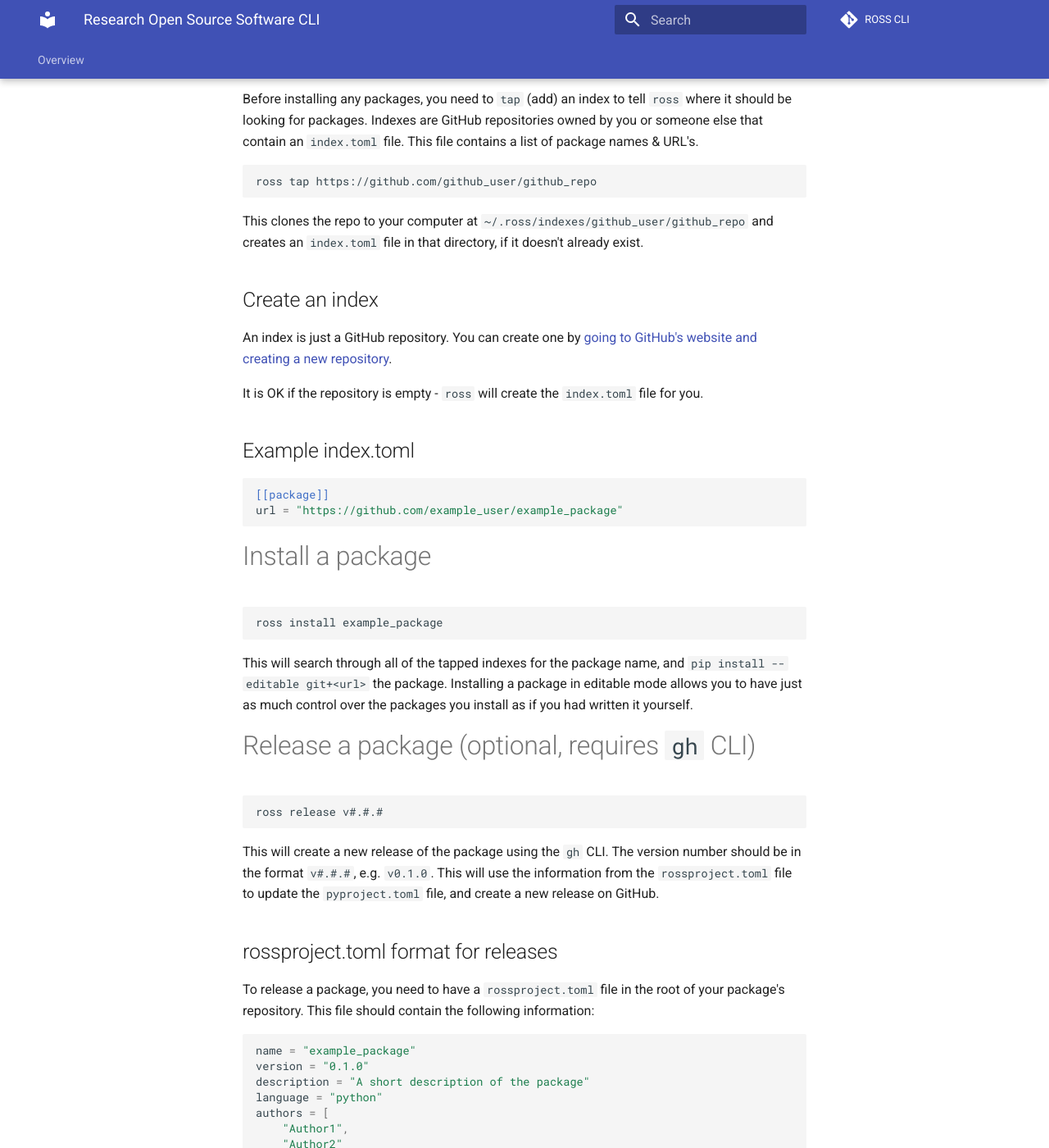
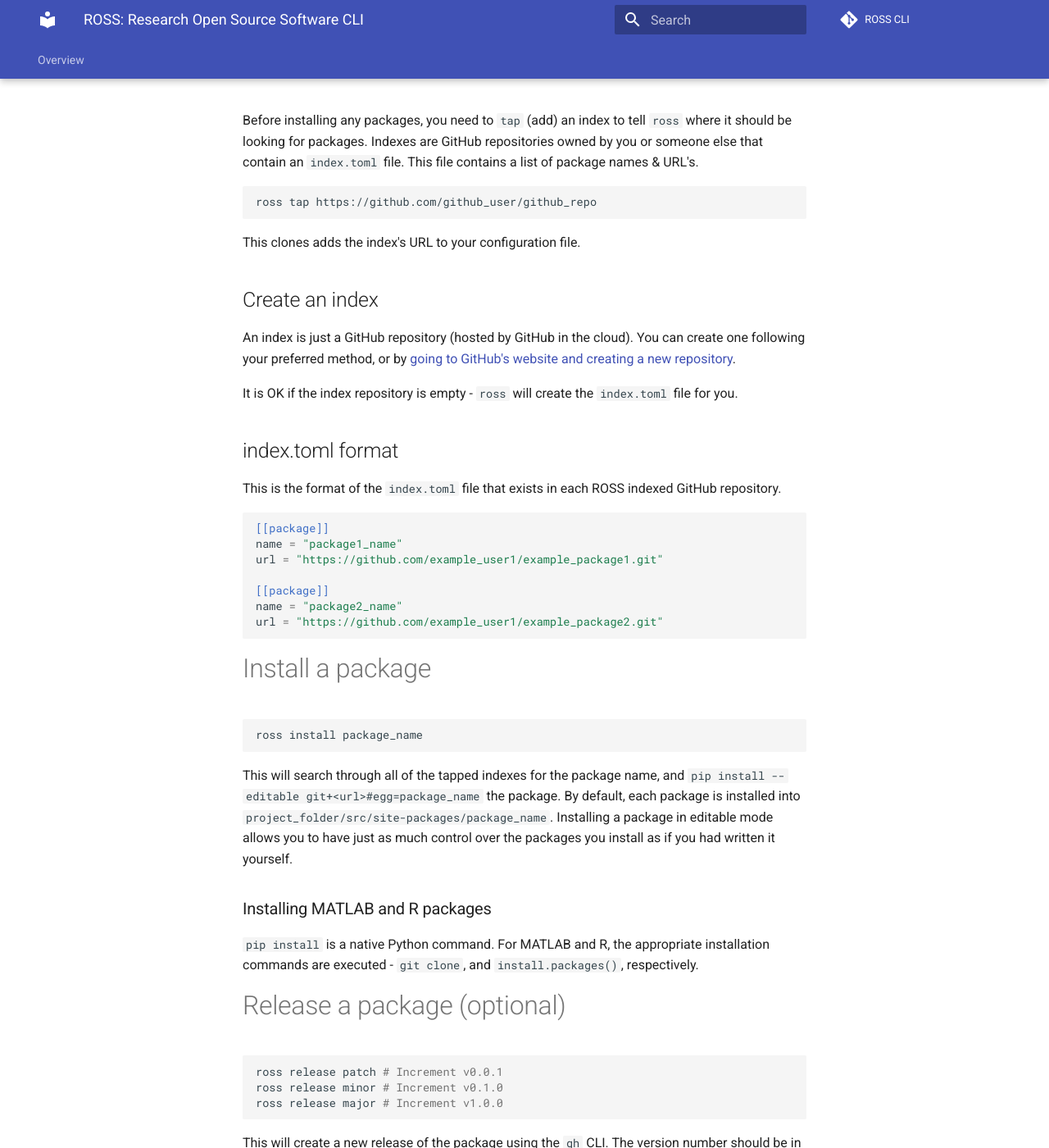
Before and after one commit to ResearchOS/ross_cli, an MkDocs documentation site: the page built from docs/index.md, in a window 1280 px wide and 1400 px high, scrolled down 1720 px. Shown: the whole window at 82% size. Built offline with MkDocs 1.6.1 and Material for MkDocs 9.7.7, drawn with Linux system fonts in a browser that asks for light colours; comment, search, counter and statistics services are not loaded; some of the changed text lies outside the part shown.

Commit message:
More docs changes

````diff
--- a/docs/index.md
+++ b/docs/index.md
@@ -1,5 +1,5 @@
-# Research Open Source Software CLI
-`ross` (Research Open Source Software) is a command-line interface (CLI) for installing and sharing data science projects written in any programming language. `ross` is built on top of `pip`, `git`, and `github`, and is designed to be easy to use and flexible.
+# ROSS: Research Open Source Software CLI
+`ross` (Research Open Source Software) is a command-line interface (CLI) for installing and sharing data science projects written in Python, MATLAB, and R. `ross` is built on top of `pip`, `git`, and `github` (via `gh` cli), and is designed with researchers in mind to be easy to use and flexible.
 
 Each project/package's metadata is stored in a `rossproject.toml` text file, which is a stripped-down version of the `pyproject.toml` file used by `pip`. This file contains information about the project, such as its name, version, author, and dependencies.
 
@@ -30,7 +30,7 @@
 ross cli-init
 ```
 
-### Manually
+### Manually from GitHub
 ```bash
 # Navigate to where on your computer you want to install the package
 # e.g. ~/ross_cli
@@ -59,41 +59,51 @@
 ```bash
 ross tap https://github.com/github_user/github_repo
 ```
-This clones the repo to your computer at `~/.ross/indexes/github_user/github_repo` and creates an `index.toml` file in that directory, if it doesn't already exist.
+This clones adds the index's URL to your configuration file.
 
 ## Create an index
-An index is just a GitHub repository. You can create one by [going to GitHub's website and creating a new repository](https://docs.github.com/en/repositories/creating-and-managing-repositories/quickstart-for-repositories).
+An index is just a GitHub repository (hosted by GitHub in the cloud). You can create one following your preferred method, or by [going to GitHub's website and creating a new repository](https://docs.github.com/en/repositories/creating-and-managing-repositories/quickstart-for-repositories).
 
-It is OK if the repository is empty - `ross` will create the `index.toml` file for you.
+It is OK if the index repository is empty - `ross` will create the `index.toml` file for you.
 
-## Example index.toml
+## index.toml format
+This is the format of the `index.toml` file that exists in each ROSS indexed GitHub repository.
 ```toml
 [[package]]
-url = "https://github.com/example_user/example_package"
+name = "package1_name"
+url = "https://github.com/example_user1/example_package1.git"
+
+[[package]]
+name = "package2_name"
+url = "https://github.com/example_user1/example_package2.git"
 ```
 
 # Install a package
 ```bash
-ross install example_package
+ross install package_name
 ```
-This will search through all of the tapped indexes for the package name, and `pip install --editable git+<url>` the package. Installing a package in editable mode allows you to have just as much control over the packages you install as if you had written it yourself.
+This will search through all of the tapped indexes for the package name, and `pip install --editable git+<url>#egg=package_name` the package. By default, each package is installed into `project_folder/src/site-packages/package_name`. Installing a package in editable mode allows you to have just as much control over the packages you install as if you had written it yourself.
 
-# Release a package (optional, requires `gh` CLI)
+### Installing MATLAB and R packages
+`pip install` is a native Python command. For MATLAB and R, the appropriate installation commands are executed - `git clone`, and `install.packages()`, respectively.
+
+# Release a package (optional)
 ```bash
-ross release v#.#.#
+ross release patch # Increment v0.0.1
+ross release minor # Increment v0.1.0
+ross release major # Increment v1.0.0
 ```
 This will create a new release of the package using the `gh` CLI. The version number should be in the format `v#.#.#`, e.g. `v0.1.0`. This will use the information from the `rossproject.toml` file to update the `pyproject.toml` file, and create a new release on GitHub.
 
 ## rossproject.toml format for releases
-To release a package, you need to have a `rossproject.toml` file in the root of your package's repository. This file should contain the following information:
+To release a package, you need to have a `rossproject.toml` file in the root of your package's repository (created during `ross init`). This file must contain the following information:
 ```toml
 name = "example_package"
 version = "0.1.0"
-description = "A short description of the package"
 language = "python"
 authors = [
-    "Author1",
-    "Author2"
+    "Author 1 Name",
+    "Author 2 Name"
 ]
 dependencies = [
     "numpy",
@@ -106,6 +116,17 @@
 # Add your package to an index
 After your package's repository has at least one release, you can add it to an index of your choice. This will allow other users to `ross install` your package.
 ```bash
-ross add github_user/github_repo
+ross add-to-index https://github.com/username/repo/index.toml
 ```
-This command adds the package in the current folder to the `index.toml` file in `github_user/github_repo`. It will then `git push` the changes to the remote repository.
+This command adds the specified package in the current folder to the specified `index.toml` file in the GitHub repository. You must have write access to that index repository to do this.
+
+# ROSS Configuration File Format
+`~/.ross/ross_config.toml`
+```toml
+[[index]]
+url = "https://github.com/username/repo.git" # URL of the GitHub repository.
+index_path = "index.toml" # The location of the index.toml file in the repository.
+```
+
+## possible rossproject.toml input & install options
+![ROSSProject Specs](docs/images/rossproject%20specs.png)
````
Also changed, not shown: 3 other files.
